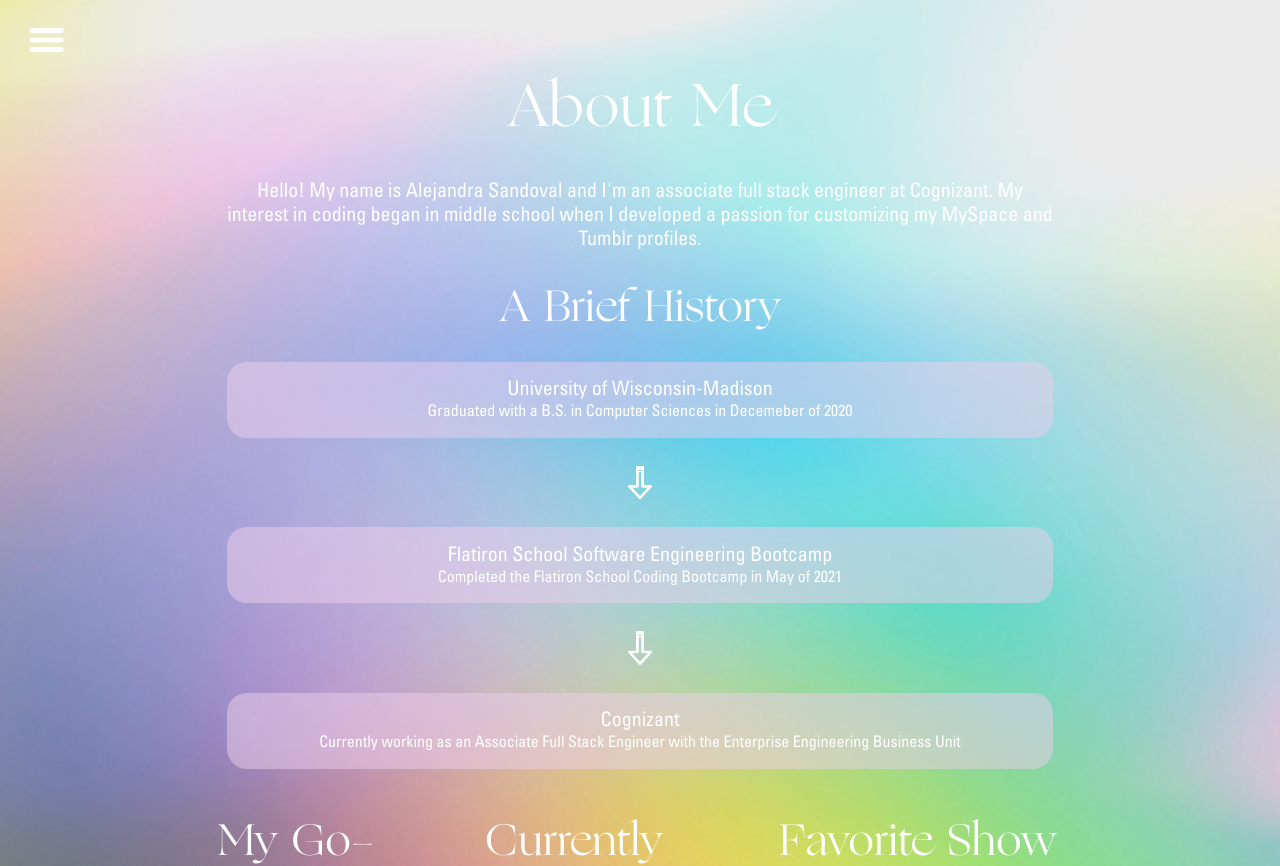
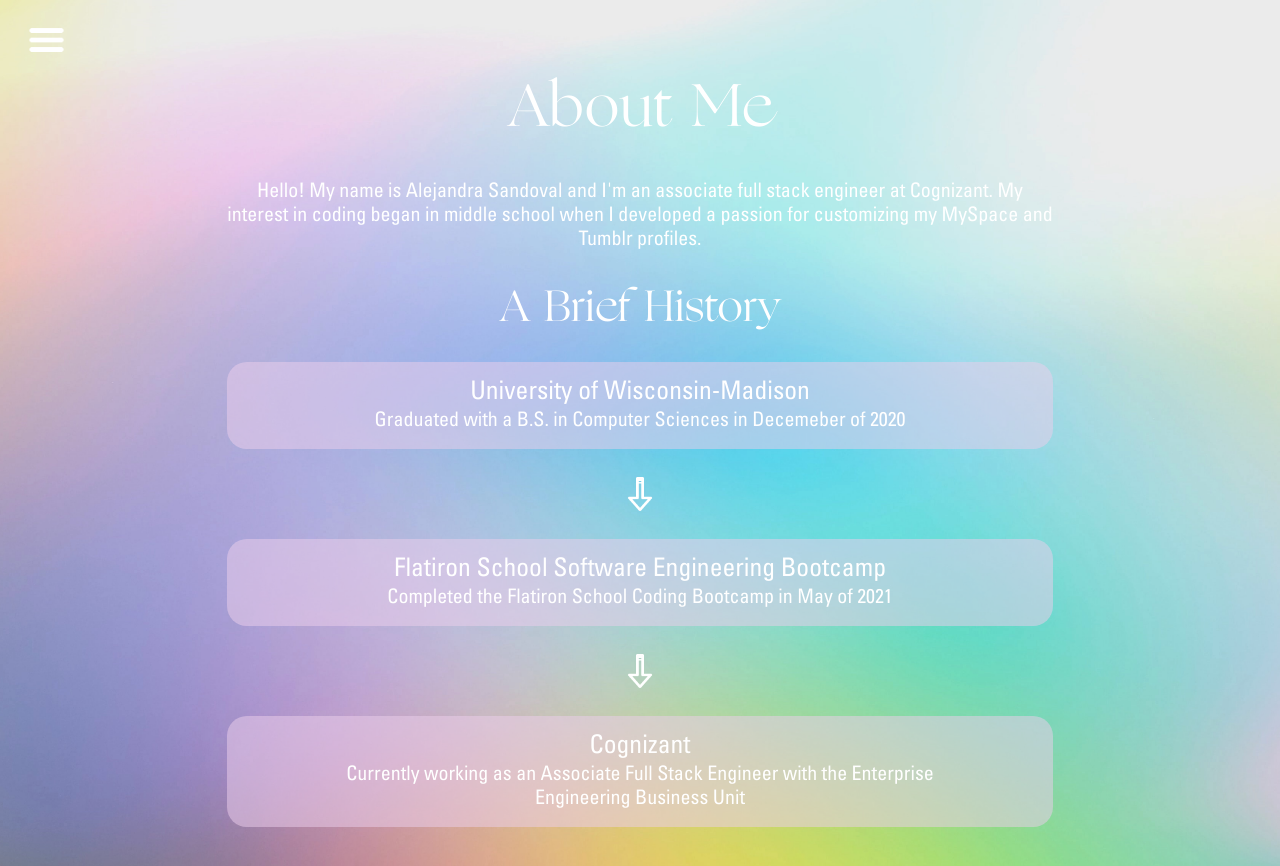
Before and after one commit to lexisandoval/portfolio, a React (Create React App) app: page /aboutme in a window 1280 px wide. Shown: the top 866 px of the page. Built offline with nearby package versions, Linux system fonts and the light colour scheme.

Commit message:
Styling updates

```diff
--- a/src/App.css
+++ b/src/App.css
@@ -17,7 +17,7 @@
 }
 
 .smallmed {
-  font-size: 200% !important;
+  font-size: 160% !important;
 }
 
 .small {
--- a/src/components/About.js
+++ b/src/components/About.js
@@ -22,22 +22,22 @@ function About() {
       <Container className="spacebelow" style={{ maxWidth: '850px' }}>
         <h6 className="white ogg medium spacebelow">A Brief History</h6>
         <div className="backcont">
-          <h6 className="contmargin universcondensed small white">University of Wisconsin-Madison</h6>
-          <h6 className="contmargin universcondensed xsmall white">Graduated with a B.S. in Computer Sciences in Decemeber of 2020</h6>
+          <h6 className="contmargin universcondensed smallmed white">University of Wisconsin-Madison</h6>
+          <h6 className="contmargin universcondensed small white">Graduated with a B.S. in Computer Sciences in Decemeber of 2020</h6>
         </div>
         <br />
         <img src={arrow} class="arrow" alt="arrow" />
         <br /><br />
         <div className="backcont">
-          <h6 class="contmargin universcondensed small white">Flatiron School Software Engineering Bootcamp</h6>
-          <h6 className="contmargin universcondensed xsmall white">Completed the Flatiron School Coding Bootcamp in May of 2021</h6>
+          <h6 class="contmargin universcondensed smallmed white">Flatiron School Software Engineering Bootcamp</h6>
+          <h6 className="contmargin universcondensed small white">Completed the Flatiron School Coding Bootcamp in May of 2021</h6>
         </div>
         <br />
         <img src={arrow} class="arrow" alt="arrow" />
         <br /><br />
         <div className="backcont">
-          <h6 class="contmargin universcondensed small white">Cognizant</h6>
-          <h6 className="contmargin universcondensed xsmall white">Currently working as an Associate Full Stack Engineer with the Enterprise Engineering Business Unit</h6>
+          <h6 class="contmargin universcondensed smallmed white">Cognizant</h6>
+          <h6 className="contmargin universcondensed small white">Currently working as an Associate Full Stack Engineer with the Enterprise Engineering Business Unit</h6>
         </div>
       </Container>
       <br />
```
